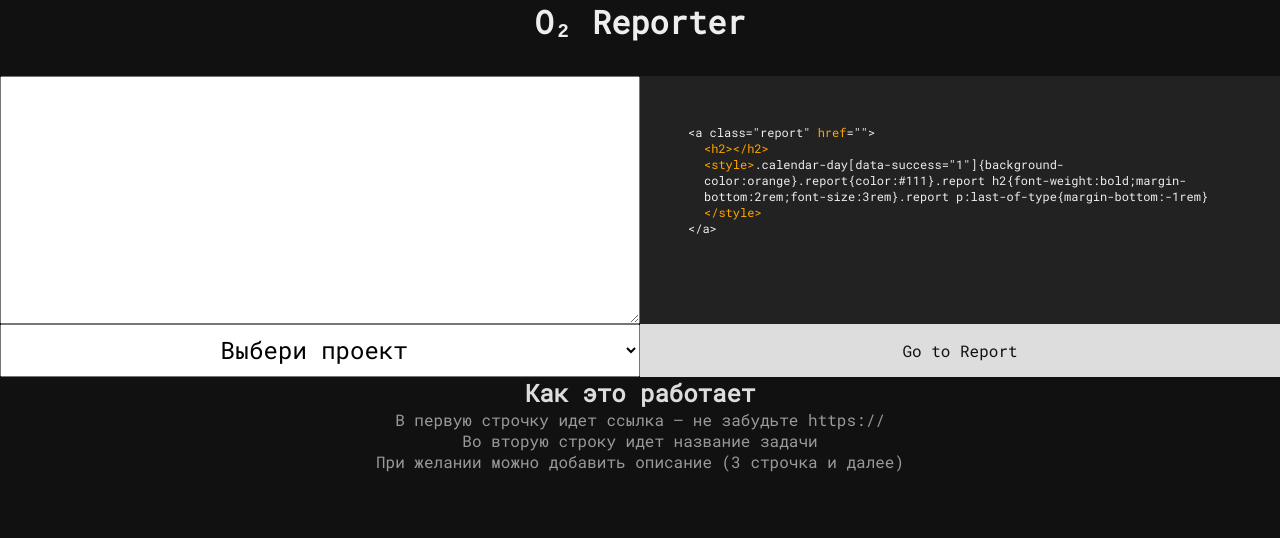
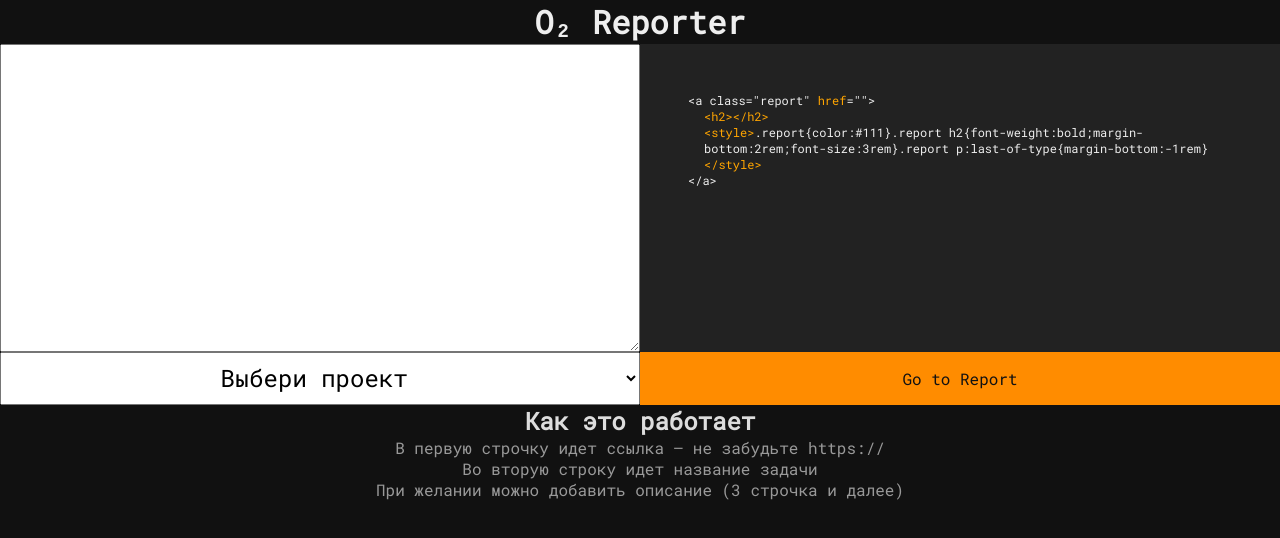
Before and after one commit to dragunovartem99/o2-reporter, a Vue app: page / in a window 1280 px wide. Shown: the top 538 px of the page. Built offline with nearby package versions, Linux system fonts and the light colour scheme.

Commit message:
Restyle app

```diff
--- a/src/App.vue
+++ b/src/App.vue
@@ -25,7 +25,7 @@
       </div>
       <fakeTag tag="style">
         <span
-          >.calendar-day[data-success="1"]{background-color:orange}.report{color:#111}.report
+          >.report{color:#111}.report
           h2{font-weight:bold;margin-bottom:2rem;font-size:3rem}.report
           p:last-of-type{margin-bottom:-1rem}</span
         >
@@ -106,7 +106,6 @@ export default {
 <style>
 h1 {
   text-align: center;
-  margin-bottom: 2rem;
 }
 select {
   text-align: center;
@@ -115,7 +114,7 @@ select {
 }
 .mainlink {
   cursor: pointer;
-  background-color: #ddd;
+  background-color: darkorange;
   color: #111;
   display: block;
   text-align: center;
@@ -137,8 +136,11 @@ span span {
 }
 .raw,
 .code {
-  flex-basis: 50%;
   padding: 3rem;
+}
+.raw {
+  font-size: 1rem;
+  font-family: inherit;
 }
 .code {
   font-size: 0.75rem;
```
